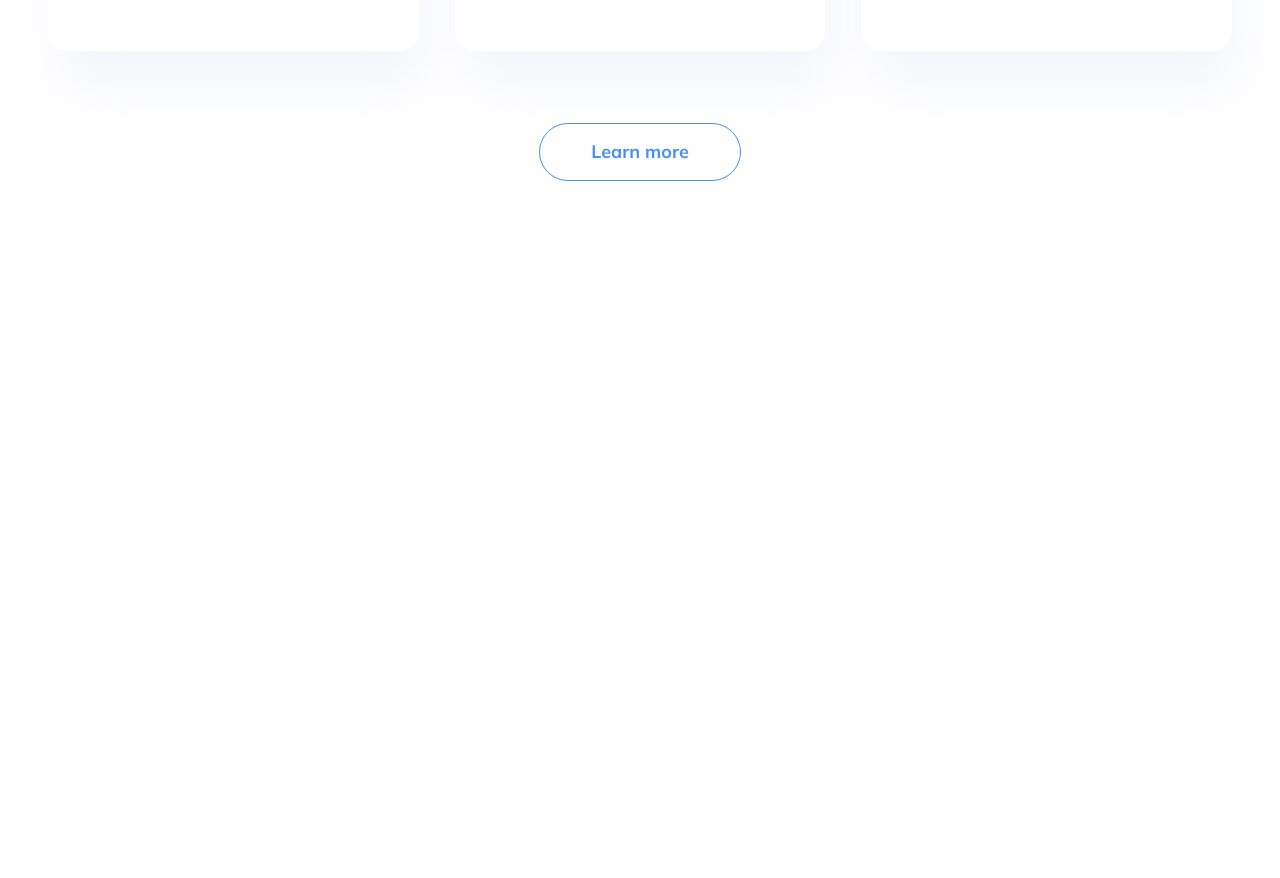
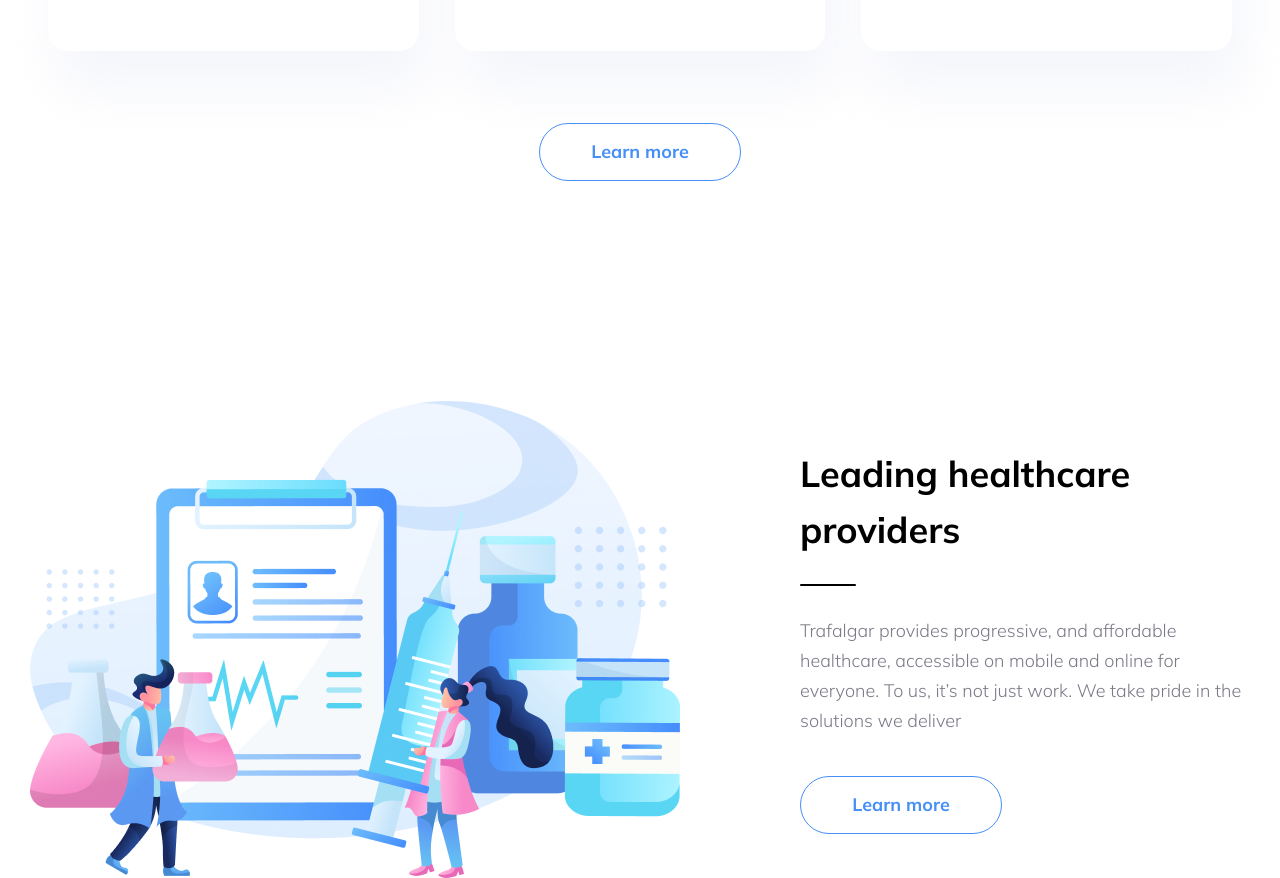
Before and after one commit to mohammad-yg/trafalgar-multi-lang, a Next.js app: page /fa in a window 1280 px wide. Shown: the part 1923-2801 px from the top of the page. Before the commit the page ends 2104 px from the top, so only its background shows below. Built offline with nearby package versions, Linux system fonts and the light colour scheme.

Commit message:
LeadingHealthcareSection

```diff
--- a/src/module/landing/Landing.tsx
+++ b/src/module/landing/Landing.tsx
@@ -5,6 +5,7 @@
 import style from "./style.module.scss";
 import FirstSection from "./components/first-section/FirstSection";
 import OurServcesSection from "./components/our-services-section/OurServcesSection";
+import LeadingHealthcareSection from "./components/leading-healthcare-section/LeadingHealthcareSection";
 
 type Prop = {
   lang: AppLang;
@@ -18,6 +19,7 @@
           <Header />
           <FirstSection />
           <OurServcesSection />
+          <LeadingHealthcareSection />
         </div>
       </Layout>
     </>
--- /dev/null
+++ b/src/module/landing/components/leading-healthcare-section/LeadingHealthcareSection.tsx
@@ -0,0 +1,17 @@
+import { FC } from "react";
+import style from "./style.module.scss";
+import SectionImage from "./section-image/SectionImage";
+import SectionContent from "./section-content/SectionContent";
+
+const LeadingHealthcareSection: FC = () => {
+  return (
+    <>
+      <section className={style.section}>
+        <SectionImage />
+        <SectionContent />
+      </section>
+    </>
+  );
+};
+
+export default LeadingHealthcareSection;
--- /dev/null
+++ b/src/module/landing/components/leading-healthcare-section/section-content/SectionContent.tsx
@@ -0,0 +1,28 @@
+import { FC } from "react";
+import SectionTitle from "@/module/shared/title/SectionTitle";
+import style from "./style.module.scss";
+import Button from "@/module/shared/buttons/Button";
+
+const SectionContent: FC = () => {
+  return (
+    <>
+      <div className={style.wrapper}>
+        <SectionTitle direction="ltr">
+          Leading healthcare providers
+        </SectionTitle>
+        <div className={style.text}>
+          <p>
+            Trafalgar provides progressive, and affordable healthcare,
+            accessible on mobile and online for everyone. To us, it’s not just
+            work. We take pride in the solutions we deliver
+          </p>
+        </div>
+        <div className={style.buttonWrapper}>
+          <Button title="Learn more" style="hollow" className={style.button} />
+        </div>
+      </div>
+    </>
+  );
+};
+
+export default SectionContent;
--- /dev/null
+++ b/src/module/landing/components/leading-healthcare-section/section-content/style.module.scss
@@ -0,0 +1,18 @@
+.wrapper{
+    max-width: 450px;
+    margin-left: auto;
+}
+
+.text {
+    margin-top: 30px;
+  p {
+    color: #7D7987;
+    font-weight: 300;
+    font-size: 18px;
+    line-height: 30px;
+  }
+}
+
+.buttonWrapper{
+  margin-top: 40px;
+}
--- /dev/null
+++ b/src/module/landing/components/leading-healthcare-section/section-image/SectionImage.tsx
@@ -0,0 +1,15 @@
+import { FC } from "react";
+import style from "./style.module.scss";
+
+const SectionImage: FC = () => {
+  return (
+    <>
+      <img
+        src="/media/landing/images/trafalgar-illustration sec02 1.png"
+        alt=""
+      />
+    </>
+  );
+};
+
+export default SectionImage;
--- /dev/null
+++ b/src/module/landing/components/leading-healthcare-section/style.module.scss
@@ -0,0 +1,7 @@
+.section{
+    display: flex;
+    flex-direction: row;
+    justify-content: space-between;
+    align-items: center;
+    margin-top: 220px;
+}
--- a/src/module/landing/components/our-services-section/OurServcesSection.tsx
+++ b/src/module/landing/components/our-services-section/OurServcesSection.tsx
@@ -56,7 +56,7 @@
         </div>
 
         <div>
-          <SectionTitle>Our services</SectionTitle>
+          <SectionTitle direction="center">Our services</SectionTitle>
           <Description />
         </div>
         <div className={style.servicesWrapper}>
--- a/src/module/shared/title/SectionTitle.tsx
+++ b/src/module/shared/title/SectionTitle.tsx
@@ -1,12 +1,18 @@
 import { FC } from "react";
 import { WithChild } from "../_models";
-import style from './style.module.scss'
+import style from "./style.module.scss";
 
-const SectionTitle: FC<WithChild> = ({ children }) => {
+type Prop = {
+  direction: "center" | "rtl" | "ltr";
+};
+
+const SectionTitle: FC<Prop & WithChild> = ({ children, direction }) => {
   return (
     <>
-      <h2 className={style.title}>{children}</h2>
-      <div className={style.line}></div>
+      <div className={`${style.wrapper} ${style[direction]}`}>
+        <h2 className={style.title}>{children}</h2>
+        <div className={style.line}></div>
+      </div>
     </>
   );
 };
--- a/src/module/shared/title/style.module.scss
+++ b/src/module/shared/title/style.module.scss
@@ -1,14 +1,36 @@
+.wrapper {
+  &.center {
+    text-align: center;
+    .line {
+      margin-top: 26px;
+      margin: 26px auto 0 auto;
+    }
+  }
+  &.rtl {
+    text-align: right;
+    .line {
+      margin-top: 26px;
+      margin-left: auto;
+    }
+  }
+  &.ltr {
+    text-align: left;
+    .line {
+      margin-top: 26px;
+      margin-right: auto;
+    }
+  }
+}
+
 .title {
-  text-align: center;
   font-weight: 700;
   font-size: 36px;
   line-height: 56px;
 }
 
-.line{
-    margin: 26px auto 0 auto;
-    height: 2px;
-    width: 56px;
-    border-radius: 2px;
-    background-color: #000;
+.line {
+  height: 2px;
+  width: 56px;
+  border-radius: 2px;
+  background-color: #000;
 }
```
Also changed, not shown: public/media/landing/images/trafalgar-illustration sec02 1.png (added), src/module/landing/components/leading-healthcare-section/section-image/style.module.scss (added).
